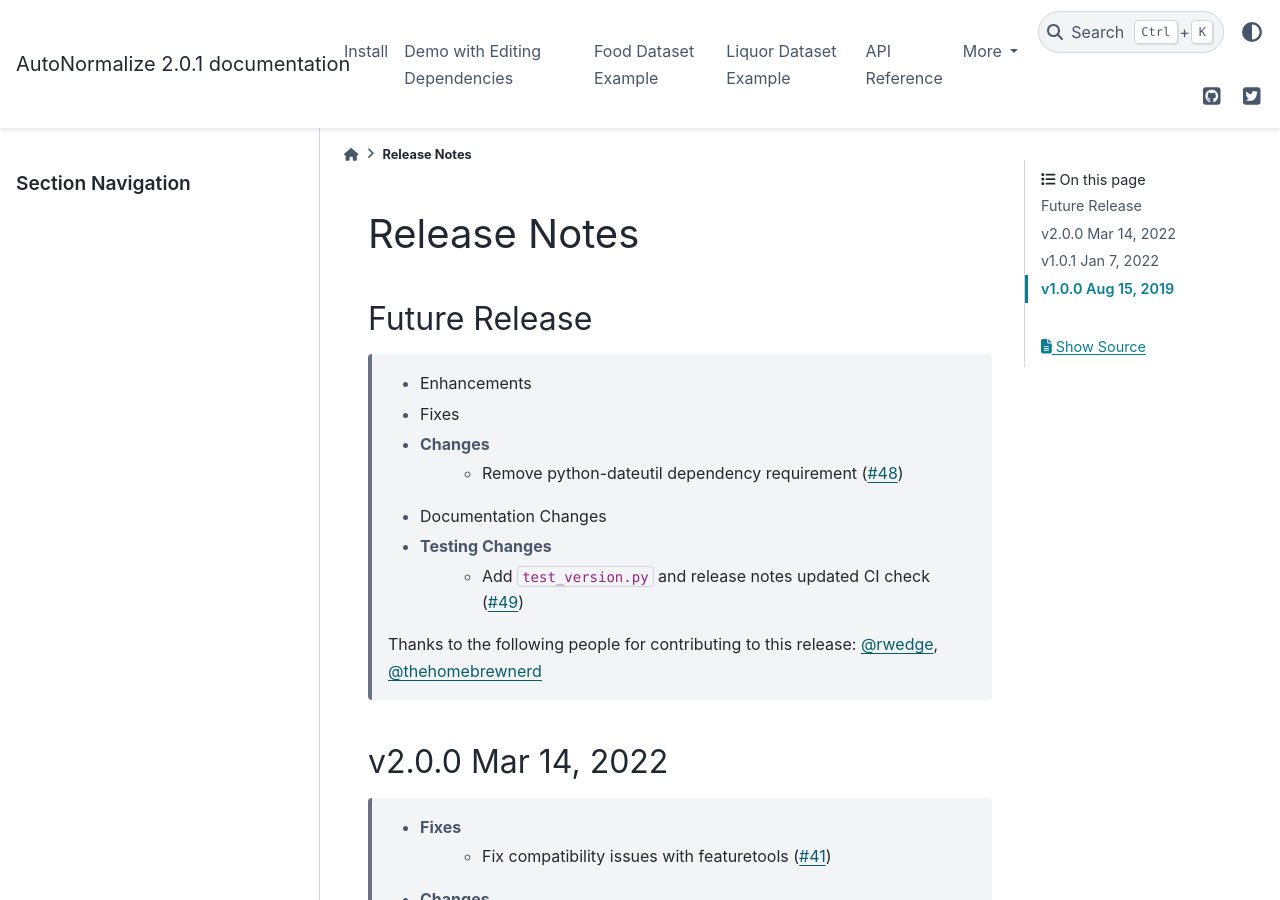
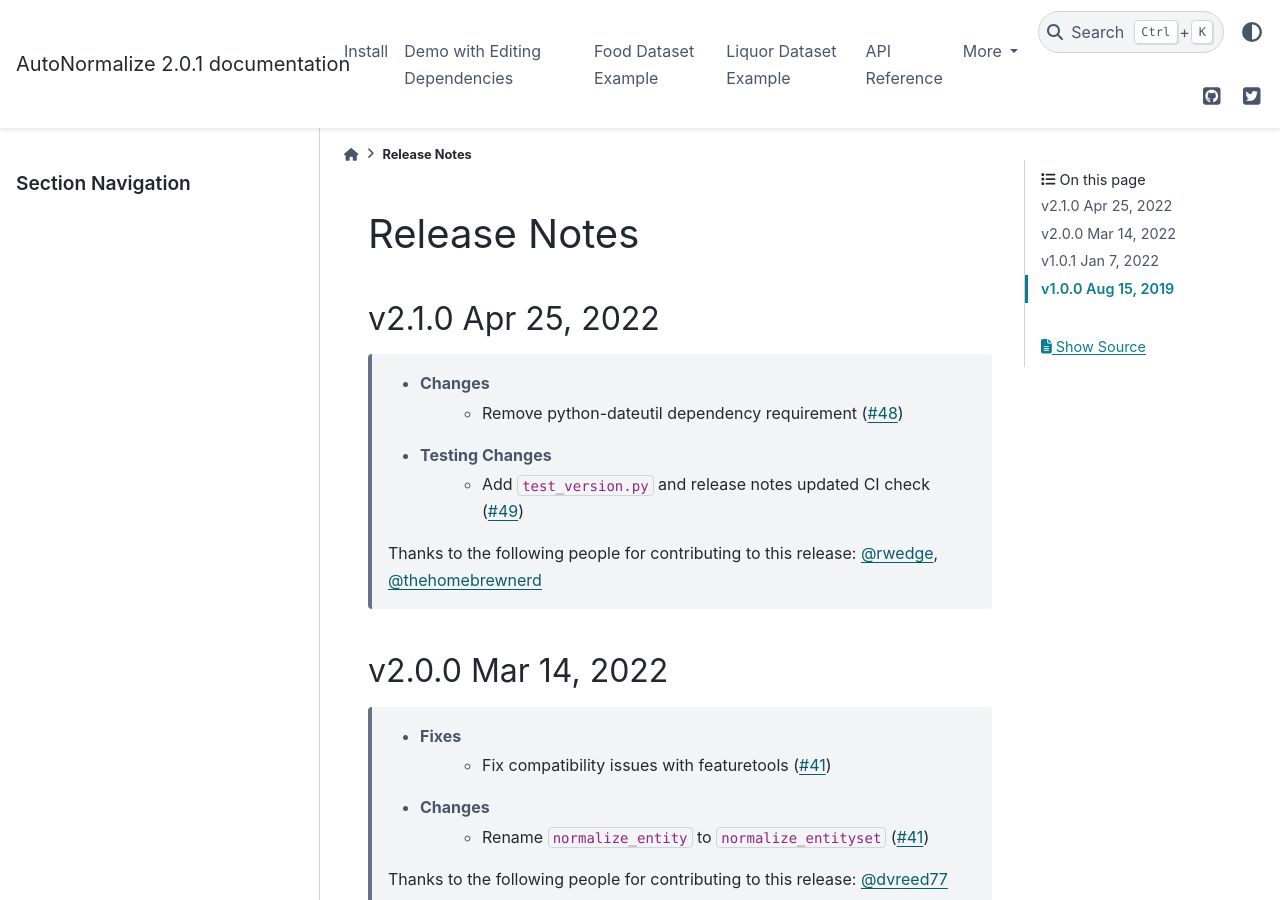
Before and after one commit to alteryx/autonormalize, a Sphinx documentation site: the page built from docs/source/release_notes.rst, in a window 1280 px wide and 900 px high. Built offline with Sphinx 7.4.7 and the PyData theme 0.15.4, drawn with Linux system fonts in a browser that asks for light colours; comment, search, counter and statistics services are not loaded.

Commit message:
update release notes

```diff
--- a/docs/source/release_notes.rst
+++ b/docs/source/release_notes.rst
@@ -3,13 +3,20 @@
 Release Notes
 -------------
 
-Future Release
-==============
+.. Future Release
+    ==============
     * Enhancements
     * Fixes
     * Changes
+    * Documentation Changes
+    * Testing Changes
+
+.. Thanks to the following people for contributing to this release:
+
+v2.1.0 Apr 25, 2022
+==============
+    * Changes
         * Remove python-dateutil dependency requirement (:pr:`48`)
-    * Documentation Changes
     * Testing Changes
         * Add ``test_version.py`` and release notes updated CI check (:pr:`49`)
 
```
